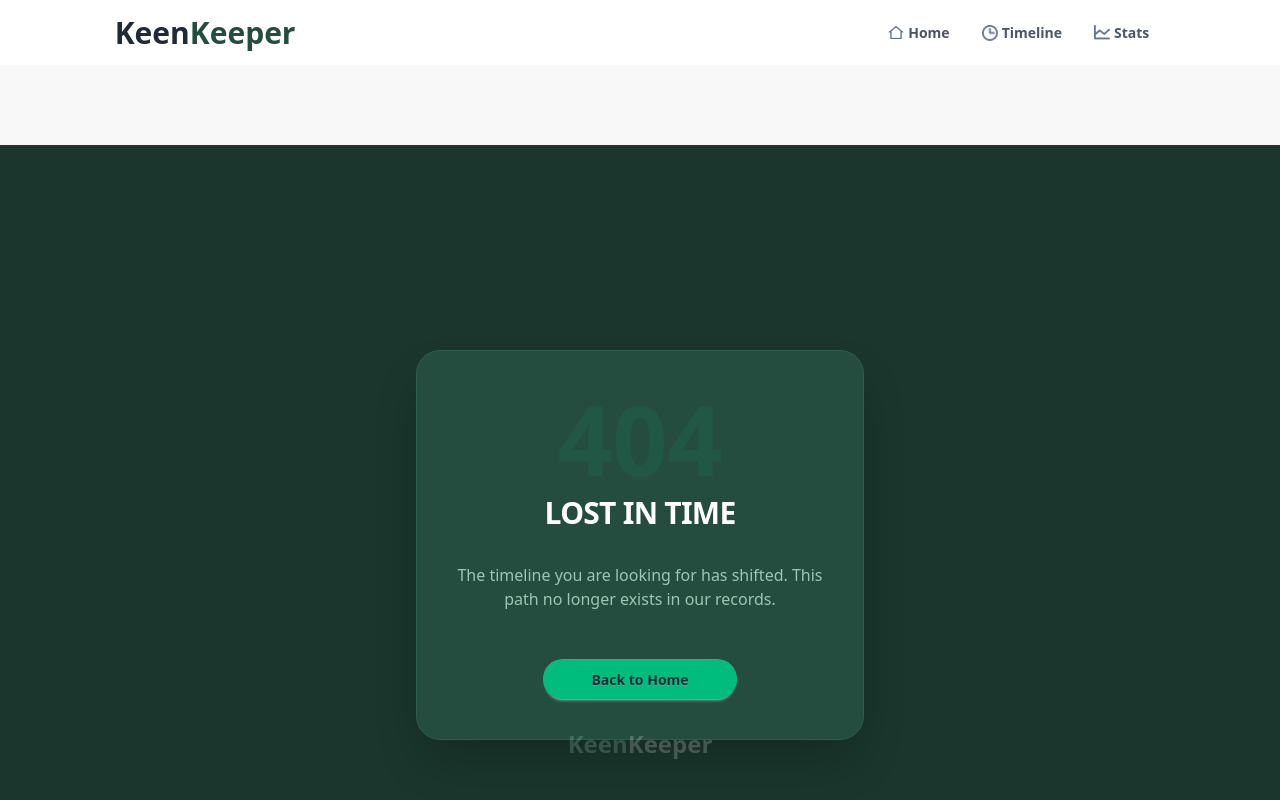
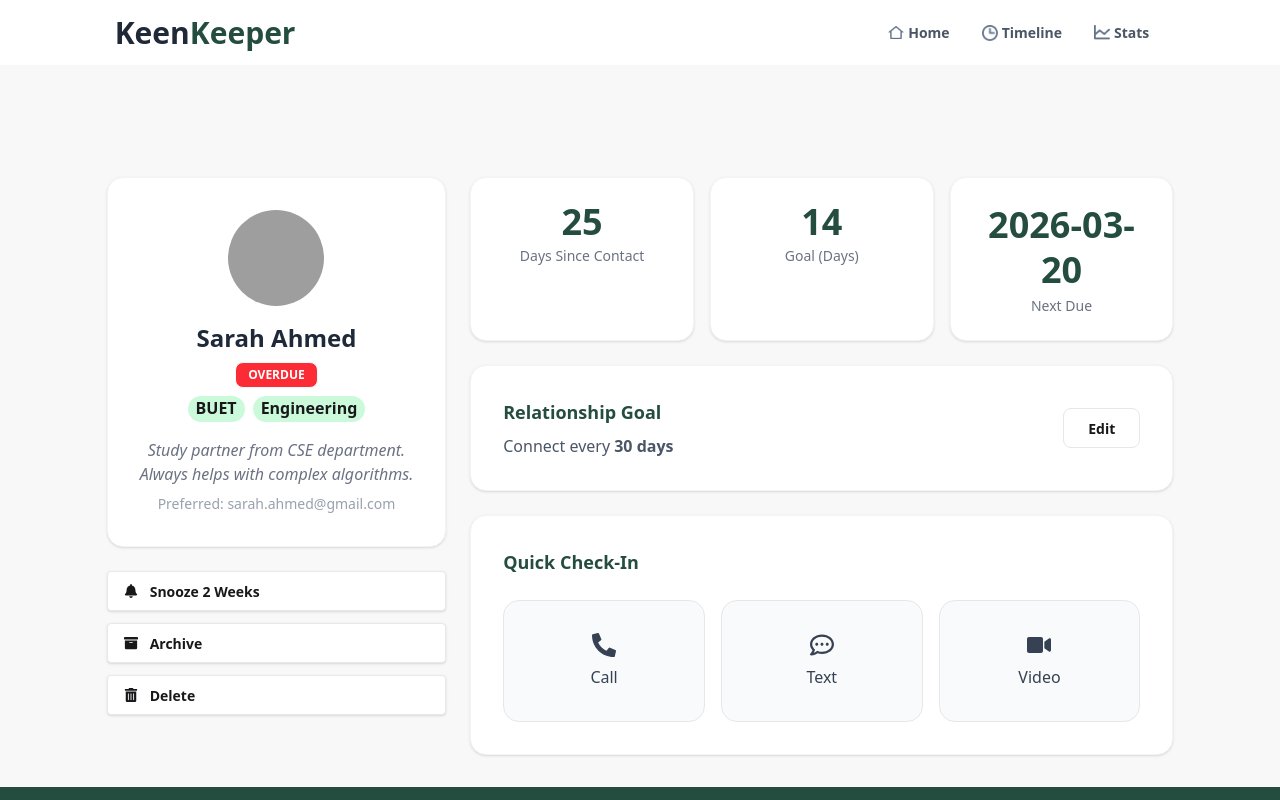
Before and after one commit to raf0670/kin-keeper, a Next.js app: page /1 in a window 1280 px wide. Before the commit this address had no page. Shown: the top 800 px of the page. Built offline with nearby package versions, Linux system fonts and the light colour scheme; grey boxes are pictures that could not be loaded.

Commit message:
friend details slug pages added and loading for home and details added

```diff
--- a/public/friends.json
+++ b/public/friends.json
@@ -61,7 +61,7 @@
     },
     {
         "id": 5,
-        "name": "Anika Tabassum",
+        "name": "Anika Haque",
         "picture": "https://randomuser.me/api/portraits/women/5.jpg",
         "email": "anika.t@gmail.com",
         "days_since_contact": 5,
@@ -91,7 +91,7 @@
     },
     {
         "id": 7,
-        "name": "Zarin Subah",
+        "name": "Munim Aktar",
         "picture": "https://randomuser.me/api/portraits/women/7.jpg",
         "email": "zarin.subah@edu.com",
         "days_since_contact": 2,
--- /dev/null
+++ b/src/app/[id]/loading.js
@@ -0,0 +1,15 @@
+import React from 'react';
+
+const LoadingDetail = () => {
+    return (
+        <div className="flex flex-col items-center justify-center min-h-[60vh] gap-4">
+            <span className="loading loading-spinner loading-lg text-[#244D3F]"></span>
+
+            <p className="text-gray-500 font-medium animate-pulse">
+                Fetching your friend...
+            </p>
+        </div>
+    );
+};
+
+export default LoadingDetail;
--- /dev/null
+++ b/src/app/[id]/page.js
@@ -0,0 +1,23 @@
+import React from 'react';
+import friends from "../../../public/friends.json";
+import DetailFriend from '@/components/detailFriend/DetailFriend';
+
+const FriendInfo = async ({ params }) => {
+    const res = await params;
+    const id = res.id;
+    // console.log(id);
+
+    const friend = friends.find(individual => {
+        if (individual.id == id) return individual;
+    });
+    // console.log(friend);
+
+
+    return (
+        <div className='sm:w-10/12 w-11/12 mx-auto'>
+            <DetailFriend friend={friend}></DetailFriend>
+        </div>
+    );
+};
+
+export default FriendInfo;
--- a/src/app/layout.js
+++ b/src/app/layout.js
@@ -27,7 +27,7 @@ export default function RootLayout({ children }) {
     >
       <body className="min-h-full flex flex-col">
         <Navbar></Navbar>
-        <div className="bg-base-200 min-h-screen py-20">
+        <div className="bg-base-200">
           {children}
         </div>
         <Footer></Footer>
--- /dev/null
+++ b/src/app/loading.js
@@ -0,0 +1,25 @@
+import React from 'react';
+
+const HomeLoading = () => {
+    return (
+        <div className="flex flex-col items-center justify-center min-h-[80vh] text-center px-4">
+
+            <h2 className="text-3xl font-bold text-[#244D3F]/20 mb-8 animate-pulse">
+                KeenKeeper
+            </h2>
+
+            <div className="flex flex-col items-center gap-6">
+                <span className="loading loading-dots loading-lg text-[#244D3F]"></span>
+
+                <div className="space-y-2">
+                    <p className="text-gray-400 text-sm font-medium tracking-wide uppercase">
+                        Loading your friends
+                    </p>
+                    <progress className="progress progress-success w-56 bg-gray-100"></progress>
+                </div>
+            </div>
+        </div>
+    );
+};
+
+export default HomeLoading;
--- /dev/null
+++ b/src/app/stats/page.js
@@ -0,0 +1,11 @@
+import React from 'react';
+
+const Stats = () => {
+    return (
+        <div>
+            stats
+        </div>
+    );
+};
+
+export default Stats;
--- /dev/null
+++ b/src/app/timeline/page.js
@@ -0,0 +1,11 @@
+import React from 'react';
+
+const Timeline = () => {
+    return (
+        <div>
+            timeline
+        </div>
+    );
+};
+
+export default Timeline;
--- /dev/null
+++ b/src/components/detailFriend/DetailFriend.jsx
@@ -0,0 +1,105 @@
+import Image from 'next/image';
+import React from 'react';
+import { FaArchive, FaBell, FaPhoneAlt, FaRegCommentDots, FaTrashAlt, FaVideo } from 'react-icons/fa';
+
+const statusColors = {
+    "on-track": "bg-green-500",
+    "overdue": "bg-red-500",
+    "almost due": "bg-yellow-500"
+};
+
+const DetailFriend = ({ friend }) => {
+    return (
+        <div className="grid grid-cols-1 lg:grid-cols-12 gap-6 py-8 lg:mt-20">
+
+            <aside className="lg:col-span-4 space-y-6">
+
+                <div className="bg-white rounded-2xl p-8 shadow-sm border border-gray-100 text-center">
+                    <div className="avatar mb-4">
+                        <div className="w-24 rounded-full mx-auto">
+                            <Image width={80} height={80} src={friend.picture} alt={friend.name} />
+                        </div>
+                    </div>
+                    <h2 className="text-2xl font-bold text-gray-800">{friend.name}</h2>
+                    <div className="flex flex-col items-center gap-2 mt-2">
+                        <span className={`badge ${statusColors[friend.status]} text-white font-semibold uppercase text-xs p-3`}>
+                            {friend.status}
+                        </span>
+                        <div className='flex gap-2 font-semibold justify-center items-center'>
+                            {
+                                friend.tags.map((tag, idx) => {
+                                    return (
+                                        <div key={idx} className='rounded-4xl bg-[#CBFADB] pb-0.5 px-2'>
+                                            <p>{tag}</p>
+                                        </div>
+                                    );
+                                })
+                            }
+                        </div>
+                    </div>
+                    <p className="mt-4 italic text-gray-500">{friend.bio}</p>
+                    <p className="text-sm text-gray-400 mt-2">Preferred: {friend.email}</p>
+                </div>
+
+                <div className="space-y-3">
+                    <button className="btn bg-white shadow-sm w-full justify-start gap-3 rounded-sm normal-case">
+                        <FaBell /> Snooze 2 Weeks
+                    </button>
+                    <button className="btn bg-white shadow-sm w-full justify-start gap-3 rounded-sm normal-case">
+                        <FaArchive /> Archive
+                    </button>
+                    <button className="btn bg-white shadow-sm w-full justify-start gap-3 rounded-sm normal-case bg-transparent hover:bg-red-50">
+                        <FaTrashAlt /> Delete
+                    </button>
+                </div>
+            </aside>
+
+            <main className="lg:col-span-8 space-y-6">
+
+                <div className="grid grid-cols-1 sm:grid-cols-3 gap-4">
+                    <div className="bg-white p-6 rounded-2xl shadow-sm border border-gray-100 text-center">
+                        <h4 className="text-4xl font-bold text-[#244D3F]">{friend.days_since_contact}</h4>
+                        <p className="text-gray-500 text-sm mt-1">Days Since Contact</p>
+                    </div>
+                    <div className="bg-white p-6 rounded-2xl shadow-sm border border-gray-100 text-center">
+                        <h4 className="text-4xl font-bold text-[#244D3F]">{friend.goal}</h4>
+                        <p className="text-gray-500 text-sm mt-1">Goal (Days)</p>
+                    </div>
+                    <div className="bg-white p-6 rounded-2xl shadow-sm border border-gray-100 text-center">
+                        <h4 className="text-4xl font-bold text-[#244D3F] leading-tight">{friend.next_due_date}</h4>
+                        <p className="text-gray-500 text-sm mt-1">Next Due</p>
+                    </div>
+                </div>
+
+                <div className="bg-white p-8 rounded-2xl shadow-sm border border-gray-100 flex justify-between items-center">
+                    <div>
+                        <h3 className="text-lg font-semibold text-[#244D3F]">Relationship Goal</h3>
+                        <p className="mt-2 text-gray-600">Connect every <span className="font-bold">30 days</span></p>
+                    </div>
+                    <button className="btn btn-ghost border border-gray-200 px-6 rounded-lg">Edit</button>
+                </div>
+
+                <div className="bg-white p-8 rounded-2xl shadow-sm border border-gray-100">
+                    <h3 className="text-lg font-bold text-[#244D3F] mb-6">Quick Check-In</h3>
+                    <div className="grid grid-cols-1 sm:grid-cols-3 gap-4">
+                        <button className="flex flex-col items-center justify-center p-8 border border-gray-200 bg-gray-50 rounded-2xl hover:bg-emerald-50 transition-colors group">
+                            <FaPhoneAlt className="text-2xl mb-2 text-gray-700 group-hover:text-[#244D3F]" />
+                            <span className="font-medium text-gray-700">Call</span>
+                        </button>
+                        <button className="flex flex-col items-center justify-center p-8 border border-gray-200 bg-gray-50 rounded-2xl hover:bg-emerald-50 transition-colors group">
+                            <FaRegCommentDots className="text-2xl mb-2 text-gray-700 group-hover:text-[#244D3F]" />
+                            <span className="font-medium text-gray-700">Text</span>
+                        </button>
+                        <button className="flex flex-col items-center justify-center p-8 border border-gray-200 bg-gray-50 rounded-2xl hover:bg-emerald-50 transition-colors group">
+                            <FaVideo className="text-2xl mb-2 text-gray-700 group-hover:text-[#244D3F]" />
+                            <span className="font-medium text-gray-700">Video</span>
+                        </button>
+                    </div>
+                </div>
+
+            </main>
+        </div>
+    );
+};
+
+export default DetailFriend;
--- a/src/components/home/HomeFriendCard.jsx
+++ b/src/components/home/HomeFriendCard.jsx
@@ -1,5 +1,11 @@
 import Image from 'next/image';
 import React from 'react';
+
+const statusColors = {
+    "on-track": "bg-green-500",
+    "overdue": "bg-red-500",
+    "almost due": "bg-yellow-500"
+};
 
 const HomeFriendCard = ({ friend }) => {
     const { tags, status, days_since_contact, name, picture } = friend;
@@ -13,16 +19,17 @@ const HomeFriendCard = ({ friend }) => {
 
             <div className='flex gap-2 font-semibold justify-center items-center'>
                 {
-                    tags.map(tag => {
+                    tags.map((tag, idx) => {
                         return (
-                            <div key={friend.id} className='badge badge-xs bg-[#CBFADB] pt-2 pb-2.5'>
-                                ${tag}
+                            <div key={idx} className='rounded-4xl bg-[#CBFADB] pb-0.5 px-2'>
+                                <p>{tag}</p>
                             </div>
                         );
                     })
                 }
             </div>
 
+            <p className={`text-white px-3 badge badge-sm pb-0.5 font-semibold rounded-full ${statusColors[status]}`}>{status}</p>
         </div>
     );
 };
--- a/src/components/home/HomePage.jsx
+++ b/src/components/home/HomePage.jsx
@@ -2,6 +2,7 @@ import React from 'react';
 import HomeStatCard from './HomeStatCard';
 import friends from "../../../public/friends.json";
 import HomeFriendCard from './HomeFriendCard';
+import Link from 'next/link';
 // const promise = async() => {
 //     const res = await fetch("/friends.json");
 //     return res.json();
@@ -13,7 +14,7 @@ const HomePage = () => {
     const overdueCount = friends.filter(friend => friend.status === "overdue").length;
 
     return (
-        <div className='text-center w-11/12 sm:w-10/12 mx-auto'>
+        <div className='text-center w-11/12 sm:w-10/12 mx-auto mt-20'>
             <div className='space-y-8'>
                 <h1 className='font-bold text-6xl'>Friends to keep close in your life</h1>
                 <p className='text-[#64748B] max-w-xl mx-auto leading-5'>Your personal shelf of meaningful connections. Browse, tend, and nurture the relationships that matter most.</p>
@@ -29,10 +30,10 @@ const HomePage = () => {
 
             <h2 className='font-semibold text-start text-2xl mb-6'>Your Friends</h2>
 
-            <div className='grid grid-cols-1 sm:grid-cols-2 md:grid-cols-3 lg:grid-cols-4 gap-6 '>
+            <div className='grid grid-cols-1 sm:grid-cols-2 md:grid-cols-3 lg:grid-cols-4 gap-6 mb-20'>
                 {
                     friends.map(friend => {
-                        return <HomeFriendCard key={friend.id} friend={friend}></HomeFriendCard>
+                        return <Link key={friend.id} href={`/${friend.id}`}><HomeFriendCard friend={friend}></HomeFriendCard></Link>
                     })
                 }
             </div>
```
